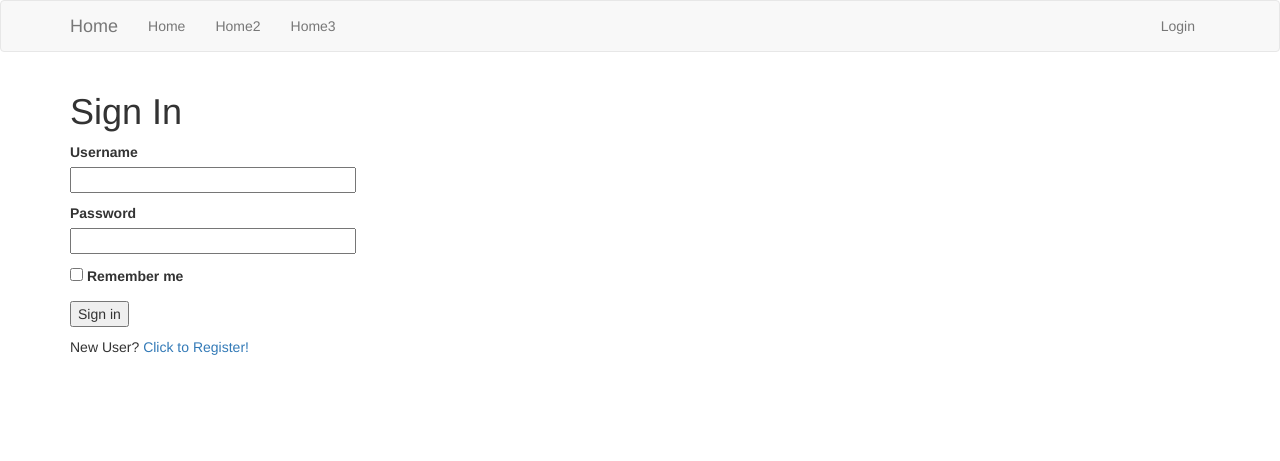
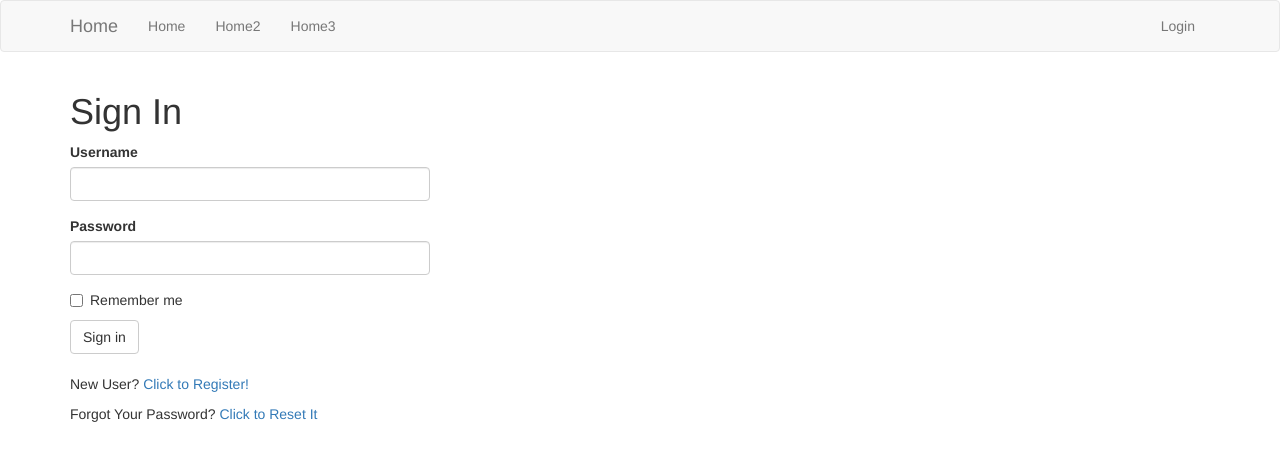
Before and after one commit to armageddion/Bedouina, a Flask app: page /login in a window 1280 px wide. Shown: the top 461 px of the page. Run offline with Flask 2, Linux system fonts and the light colour scheme; parts of the project's set-up code (start-up, migrations or seed data) failed here and were passed over; some libraries are stand-ins or nearby versions.

Commit message:
adding password reset

```diff
--- a/www/b3na_web_bottle/app/forms.py
+++ b/www/b3na_web_bottle/app/forms.py
@@ -58,3 +58,13 @@ class EditDeviceForm(FlaskForm):
 	dev_type = SelectField('Device Type', choices=[(d.type,d.type) for d in DeviceTypes.query.order_by('type')])
 	dev_user = SelectField('Device User', choices=[(u.username,u.username) for u in User.query.order_by('username')])
 	submit = SubmitField('Update')
+
+class ResetPasswordRequestForm(FlaskForm):
+    email = StringField('Email', validators=[DataRequired(), Email()])
+    submit = SubmitField('Request Password Reset')
+
+class ResetPasswordForm(FlaskForm):
+    password = PasswordField('Password', validators=[DataRequired()])
+    password2 = PasswordField(
+        'Repeat Password', validators=[DataRequired(), EqualTo('password')])
+    submit = SubmitField('Request Password Reset')
--- a/www/b3na_web_bottle/app/routes.py
+++ b/www/b3na_web_bottle/app/routes.py
@@ -138,6 +138,36 @@ def user(username):
 	devices = Device.query.filter_by(user_id=user.id)
 	return render_template('user.html', title=user.username, user=user, posts=posts, devices=devices)
 
+@app.route('/reset_password_request', methods=['GET', 'POST'])
+def reset_password_request():
+    if current_user.is_authenticated:
+        return redirect(url_for('index'))
+    form = ResetPasswordRequestForm()
+    if form.validate_on_submit():
+        user = User.query.filter_by(email=form.email.data).first()
+        if user:
+            send_password_reset_email(user)
+        flash('Check your email for the instructions to reset your password')
+        return redirect(url_for('login'))
+    return render_template('reset_password_request.html',
+                           title='Reset Password', form=form)
+
+
+@app.route('/reset_password/<token>', methods=['GET', 'POST'])
+def reset_password(token):
+    if current_user.is_authenticated:
+        return redirect(url_for('index'))
+    user = User.verify_reset_password_token(token)
+    if not user:
+        return redirect(url_for('index'))
+    form = ResetPasswordForm()
+    if form.validate_on_submit():
+        user.set_password(form.password.data)
+        db.session.commit()
+        flash('Your password has been reset.')
+        return redirect(url_for('login'))
+    return render_template('reset_password.html', form=form)
+
 @app.route('/edit_profile', methods=['GET', 'POST'])
 @login_required
 def edit_profile():
--- a/www/b3na_web_bottle/app/templates/login.html
+++ b/www/b3na_web_bottle/app/templates/login.html
@@ -1,25 +1,17 @@
-{% extends "base.html" %}
+{% extends 'base.html' %}
+{% import 'bootstrap/wtf.html' as wtf %}
 
 {% block app_content %}
     <h1>Sign In</h1>
-    <form action="" method="post">
-        {{ form.hidden_tag() }}
-        <p>
-            {{ form.username.label }}<br>
-            {{ form.username(size=32) }}
-            {% for error in form.username.errors %}
-                <span style="color: red;">[{{ error }}]</span>
-            {% endfor %}
-        </p>
-        <p>
-            {{ form.password.label }}<br>
-            {{ form.password(size=32) }}
-            {% for error in form.password.errors %}
-                <span style="color: red;">[{{ error }}]</span>
-            {% endfor %}
-        </p>
-        <p>{{ form.remember_me() }} {{ form.remember_me.label }}</p>
-        <p>{{ form.submit() }}</p>
-    </form>
+    <div class="row">
+        <div class="col-md-4">
+            {{ wtf.quick_form(form) }}
+        </div>
+    </div>
+    <br>
     <p>New User? <a href="{{ url_for('register') }}">Click to Register!</a></p>
+    <p>
+        Forgot Your Password?
+        <a href="{{ url_for('reset_password_request') }}">Click to Reset It</a>
+    </p>
 {% endblock %}
--- a/www/b3na_web_bottle/app/templates/user.html
+++ b/www/b3na_web_bottle/app/templates/user.html
@@ -1,7 +1,7 @@
 {% extends "base.html" %}
 
 {% block app_content %}
-	<table>
+	 <table class="table table-hover">
 		<tr valign="top">
 			<td><img src="{{ user.avatar(128) }}"></td>
 			<td>
@@ -22,9 +22,7 @@
 	</table>
 	<hr>
 	{% for post in posts %}
-	<table>
 		{% include '_post.html' %}
-	</table>
 	{% endfor %}
 	<hr>
 	<h3>my devices:</h3>
```
Also changed, not shown: www/b3na_web_bottle/app/templates/reset_password.html (added, +11 -0 lines), www/b3na_web_bottle/app/templates/reset_password_request.html (added, +11 -0 lines).
